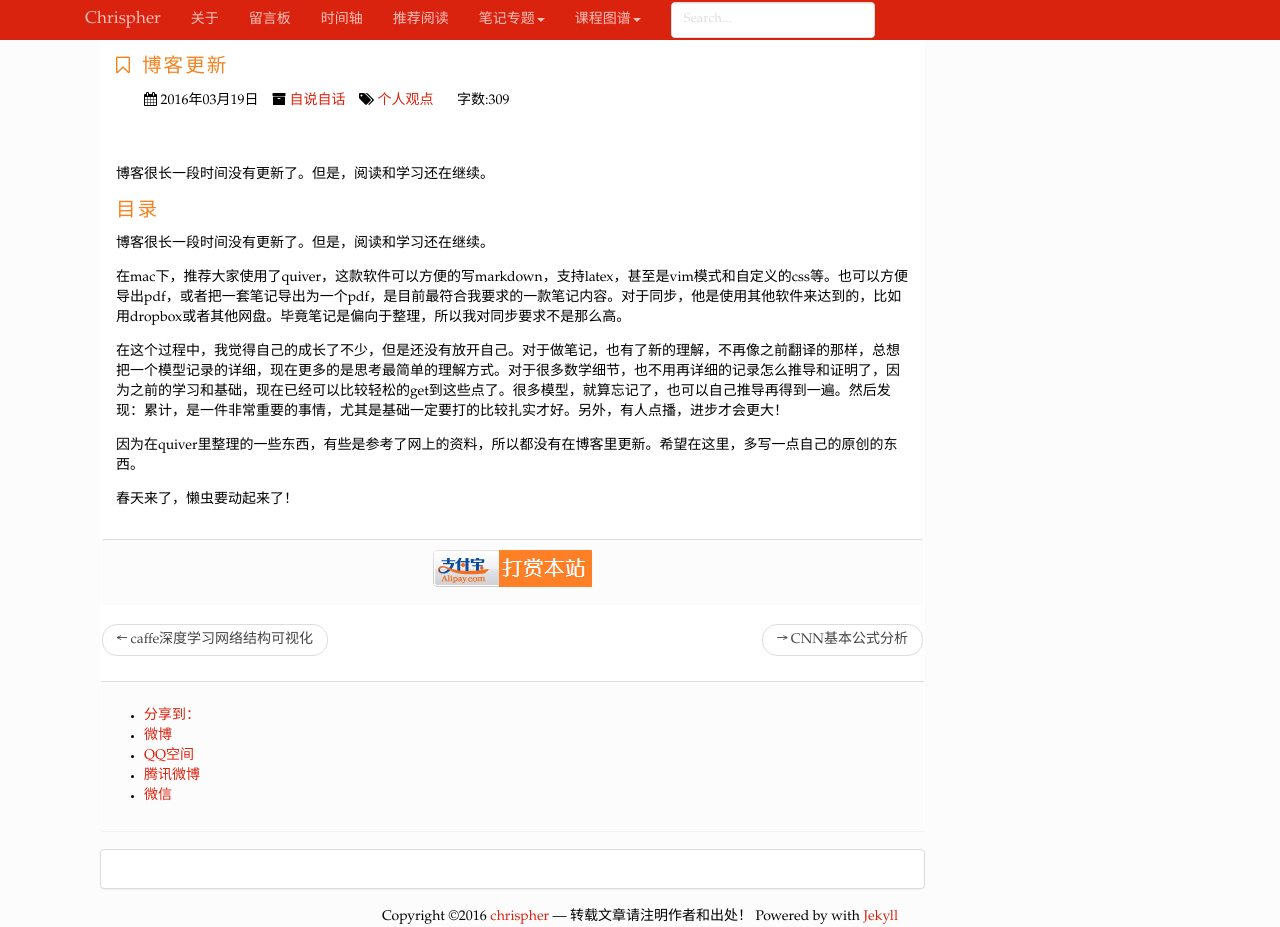
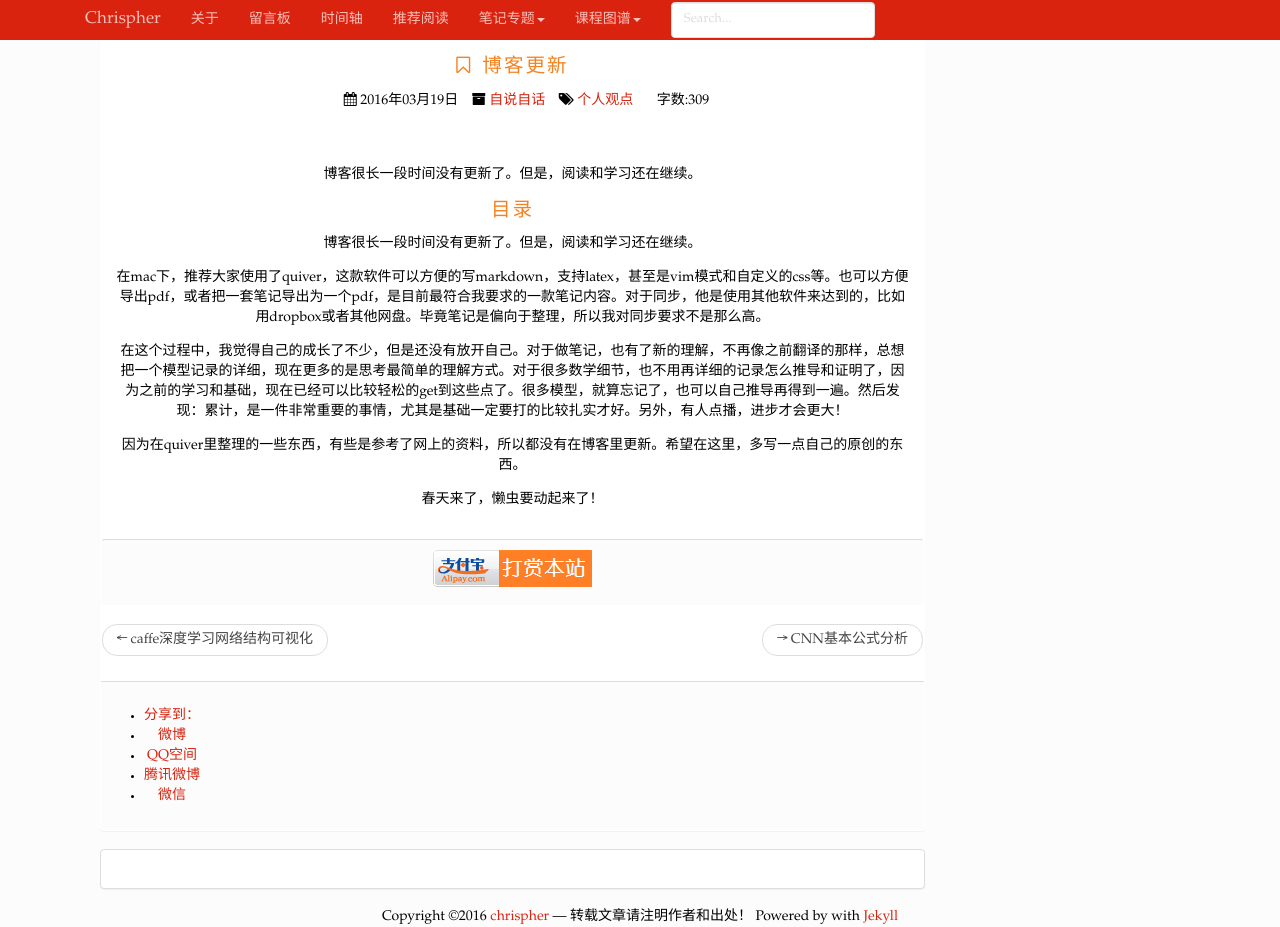
Before and after one commit to chrispher/chrispher.github.com, a Jekyll site: the page built from _posts/self/2016-3-19-update_20160319.md, in a window 1280 px wide and 927 px high. Built offline with Jekyll 4.4.1, drawn with Linux system fonts in a browser that asks for light colours; nearby versions of some CDN libraries; comment, search, counter and statistics services are not loaded.

Commit message:
modify format

```diff
--- a/_layouts/post.html
+++ b/_layouts/post.html
@@ -2,7 +2,7 @@
 layout: default
 ---
 <div class="container">
-    <div class="col-md-9">
+    <div class="col-md-9" align="center">
         <div id="post-content" class="panel panel-pithy post">
             <div class="panel-heading">
                 <h3 class="title">
```
